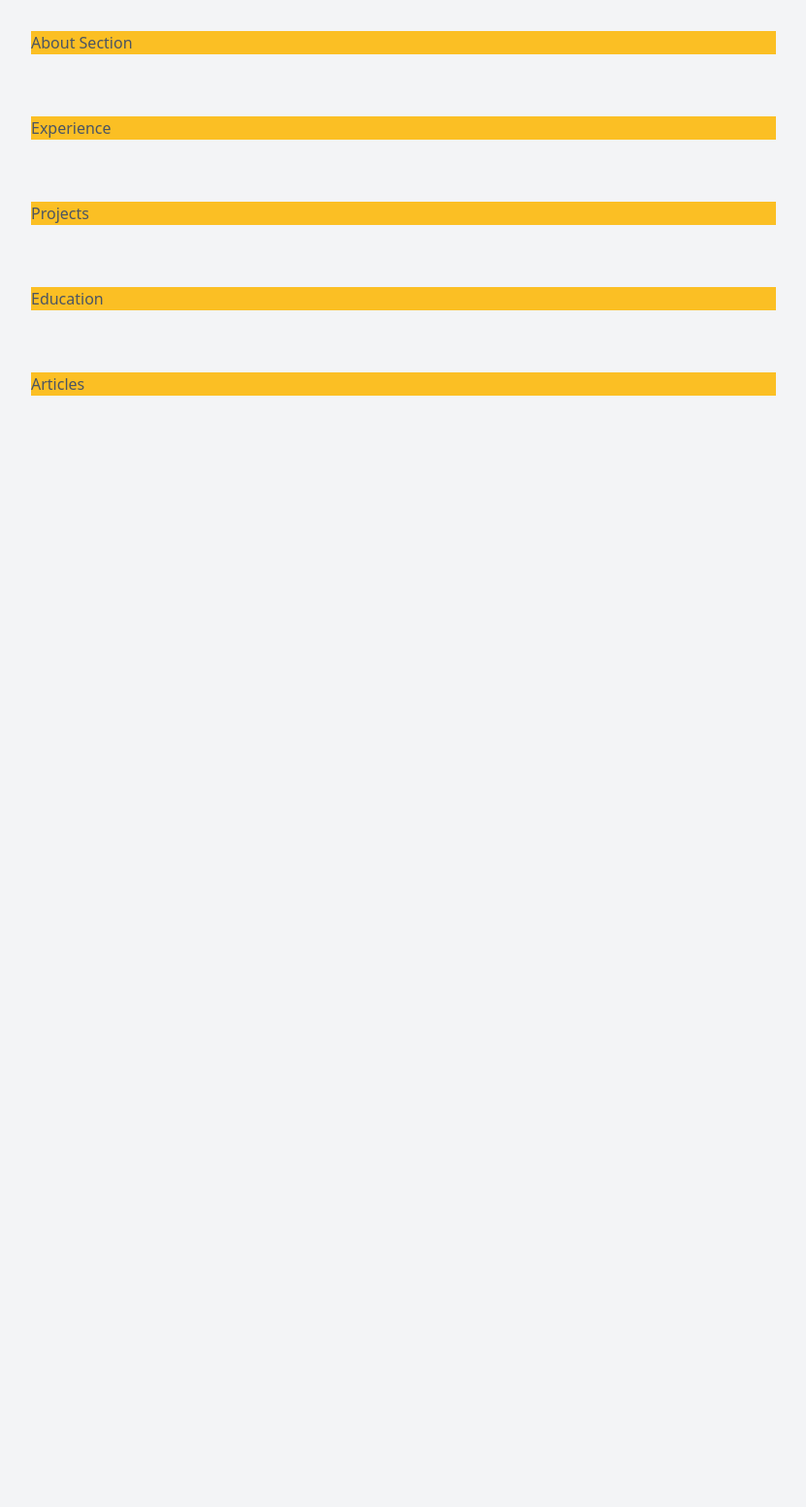
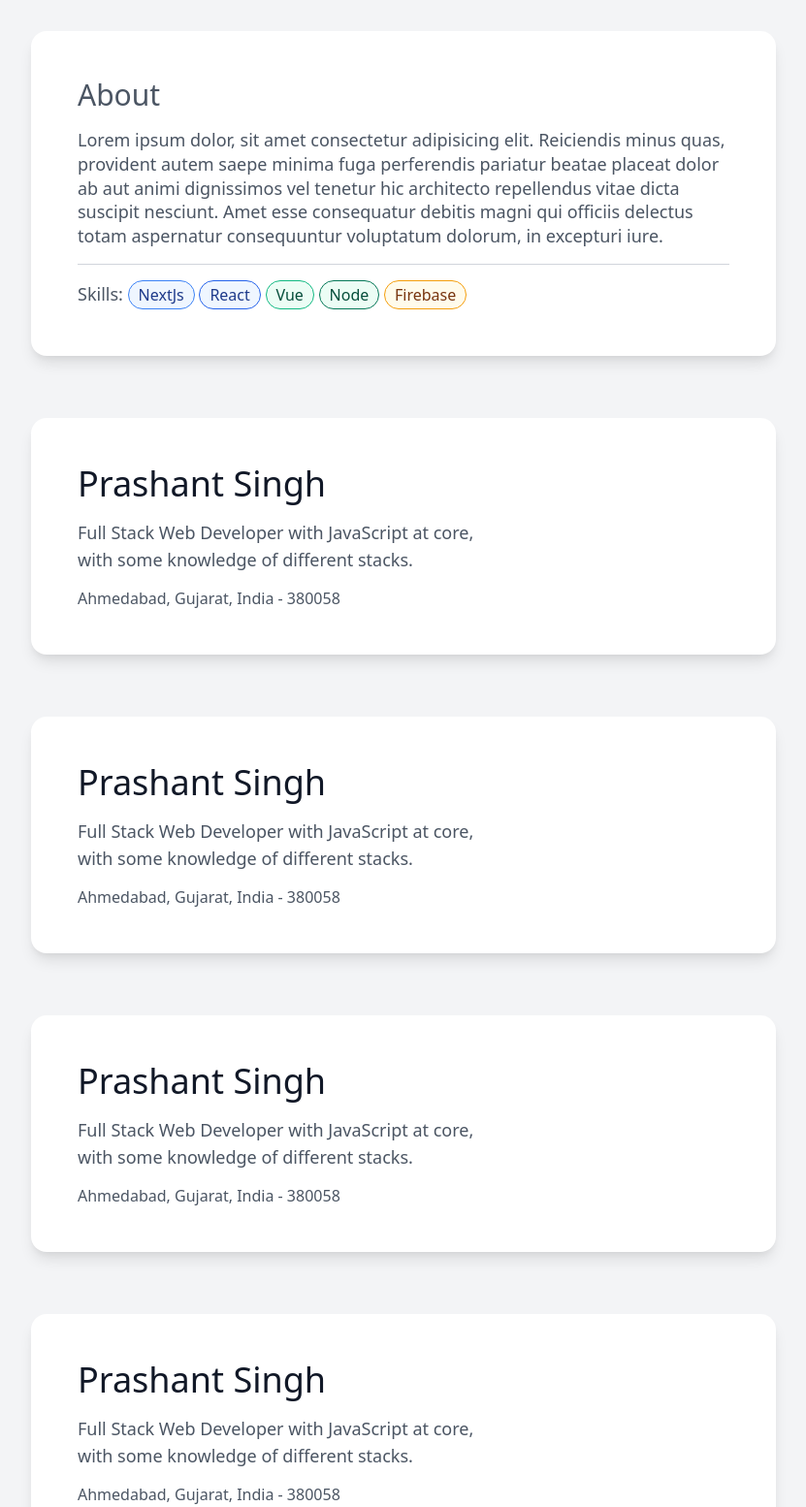
Before and after one commit to prashant1k99/portfolio-static, a website built with Vite: page index.html in a window 1280 px wide. Shown: the part 560-2114 px from the top of the page at 97% size, without its empty margins (224-1055 px from the left). Before the commit the page ends 1032 px from the top, so only its background shows below. Built offline with nearby package versions, Linux system fonts and the light colour scheme.

Commit message:
About Init

```diff
--- a/index.html
+++ b/index.html
@@ -9,14 +9,13 @@
 </head>
 <body class="bg-gray-100 dark:bg-gray-700 h-full w-full text-gray-600 dark:text-gray-300">
   <div class="max-w-4xl m-auto">
-    <div class="sm:m-16 space-y-10 sm:space-y-16">
-      <div class="bg-white dark:bg-gray-800 sm:rounded-2xl overflow-hidden sm:shadow-lg">
-        <div class="border-b-1 border-yellow-600">
-          <img class="h-36 sm:h-52 w-full object-cover object-center" src="assets/background-poster.png" alt="Prashant Portfolio Background Image" />
-        </div>
+    <div class="mx-4 my-8 sm:m-16 space-y-10 sm:space-y-16">
+      <!-- Overview Section -->
+      <div class="bg-white dark:bg-gray-800 rounded-2xl overflow-hidden sm:shadow-lg">
+        <img class="h-36 sm:h-52 w-full object-cover object-center" src="assets/background-poster.png" alt="Prashant Portfolio Background Image" />
         <div class="m-4 -mt-4 sm:m-12 sm:-mt-12">
           <div class="flex flex-row justify-between -mt-12 sm:-mt-20 items-center sm:items-end">
-            <div class="bg-yellow-600 rounded-full">
+            <div class="bg-gradient-to-tr to-blue-400 from-indigo-700 rounded-full">
               <img class="h-28 sm:h-32 w-100 rounded-full p-1" src="assets/image.JPG" alt="Prashant Profile Iamge" />
             </div>
             <div class="flex mt-6 sm:-mt-2 sm:mb-1 justify-center space-x-2">
@@ -82,15 +81,15 @@
             </div>
           </div>
           <div class="mt-6 sm:mt-3 sm:flex sm:justify-between">
-            <div class="text-left space-y-4 sm:w-8/12">
+            <div class="text-left space-y-4 sm:w-7/12">
               <h1 class="text-3xl sm:text-4xl text-gray-900 dark:text-gray-100 font-normal">Prashant Singh</h1>
-              <h2 class="sm:font-medium text-md leading-5 sm:text-lg">Full Stack Web Developer with JavaScript at core, with some knowledge of different stacks.</h2>
+              <h2 class="sm:font-medium text-md leading-5 sm:text-lg">Full Stack Web Developer &bull; JavaScript &bull; NodeJS &bull; ReactJs &bull; VueJs &bull; Angular</h2>
               <p class="font-medium leading-5">
                 Ahmedabad, Gujarat,<br class="md:hidden"/> India - 380058
               </p>
             </div>
             <hr class="mt-4 text-center sm:hidden w-full m-auto border-gray-100"/>
-            <div class="sm:w-3/12 mt-4 sm:mt-0 space-y-4 flex flex-col items-start">
+            <div class="sm:w-4/12 mt-4 sm:mt-0 space-y-4 flex flex-col items-start">
               <div class="flex justify-center items-center border-b-1 border-gray-600">
                 <img class="h-7 w-7 object-fit bg-gray-100 rounded-lg" src="https://cdn.rivuletdigital.com/rivuletdigital/uploads/2020/07/cropped-ms-icon-310x310-1-180x180.png" />
                 <h3 class="pl-2 font-semibold leading-4">Rivulet Digital</h3>
@@ -104,21 +103,98 @@
           </div>
         </div>
       </div>
-      <div class="bg-yellow-400">
-        About Section
+      <!-- Overview Section Ends -->
+
+      <!-- About Me Section -->
+      <div class="bg-white dark:bg-gray-800 rounded-2xl overflow-hidden sm:shadow-lg">
+        <div class="m-4 sm:m-12 space-y-4">
+          <h5 class="text-3xl">About</h5>
+          <div class="text-lg leading-snug">
+            Lorem ipsum dolor, sit amet consectetur adipisicing elit. Reiciendis minus quas, provident autem saepe minima fuga perferendis pariatur beatae placeat dolor ab aut animi dignissimos vel tenetur hic architecto repellendus vitae dicta suscipit nesciunt. Amet esse consequatur debitis magni qui officiis delectus totam aspernatur consequuntur voluptatum dolorum, in excepturi iure.
+          </div>
+          <hr class="border-gray-300 dark:border-gray-600"/>
+          <div class="text-lg">
+            Skills:
+            <div class="chip border-blue-500 bg-blue-50 text-blue-900">
+              NextJs
+            </div>
+            <div class="chip border-blue-600 bg-blue-50 text-blue-900">React</div>
+            <div class="chip border-green-500 bg-green-50 text-green-900">Vue</div>
+            <div class="chip border-green-700 bg-green-50 text-green-900">Node</div>
+            <div class="chip border-yellow-500 bg-yellow-50 text-yellow-900">Firebase</div>
+          </div>
+        </div>
       </div>
-      <div class="bg-yellow-400">
-        Experience
+      <!-- About Me Section Ends -->
+
+      <!-- Experience Section -->
+      <div class="bg-white dark:bg-gray-800 rounded-2xl overflow-hidden sm:shadow-lg">
+        <div class="m-4 sm:m-12">
+          <div class="mt-6 sm:mt-3 sm:flex sm:justify-between">
+            <div class="text-left space-y-4 sm:w-8/12">
+              <h1 class="text-3xl sm:text-4xl text-gray-900 dark:text-gray-100 font-normal">Prashant Singh</h1>
+              <h2 class="sm:font-medium text-md leading-5 sm:text-lg">Full Stack Web Developer with JavaScript at core, with some knowledge of different stacks.</h2>
+              <p class="font-medium leading-5">
+                Ahmedabad, Gujarat,<br class="md:hidden"/> India - 380058
+              </p>
+            </div>
+          </div>
+        </div>
       </div>
-      <div class="bg-yellow-400">
-        Projects
+      <!-- Experience Section Ends -->
+
+      <!-- Project Section -->
+      <div class="bg-white dark:bg-gray-800 rounded-2xl overflow-hidden sm:shadow-lg">
+        <div class="m-4 sm:m-12">
+          <div class="mt-6 sm:mt-3 sm:flex sm:justify-between">
+            <div class="text-left space-y-4 sm:w-8/12">
+              <h1 class="text-3xl sm:text-4xl text-gray-900 dark:text-gray-100 font-normal">Prashant Singh</h1>
+              <h2 class="sm:font-medium text-md leading-5 sm:text-lg">Full Stack Web Developer with JavaScript at core, with some knowledge of different stacks.</h2>
+              <p class="font-medium leading-5">
+                Ahmedabad, Gujarat,<br class="md:hidden"/> India - 380058
+              </p>
+            </div>
+          </div>
+        </div>
       </div>
-      <div class="bg-yellow-400">
-        Education
+      <!-- Project Section Ends -->
+
+      <!-- Education Section -->
+      <div class="bg-white dark:bg-gray-800 rounded-2xl overflow-hidden sm:shadow-lg">
+        <div class="m-4 sm:m-12">
+          <div class="mt-6 sm:mt-3 sm:flex sm:justify-between">
+            <div class="text-left space-y-4 sm:w-8/12">
+              <h1 class="text-3xl sm:text-4xl text-gray-900 dark:text-gray-100 font-normal">Prashant Singh</h1>
+              <h2 class="sm:font-medium text-md leading-5 sm:text-lg">Full Stack Web Developer with JavaScript at core, with some knowledge of different stacks.</h2>
+              <p class="font-medium leading-5">
+                Ahmedabad, Gujarat,<br class="md:hidden"/> India - 380058
+              </p>
+            </div>
+          </div>
+        </div>
       </div>
-      <div class="bg-yellow-400">
-        Articles
+      <!-- Education Section Ends -->
+
+      <!-- Articles Section -->
+      <div class="bg-white dark:bg-gray-800 rounded-2xl overflow-hidden sm:shadow-lg">
+        <div class="m-4 sm:m-12">
+          <div class="mt-6 sm:mt-3 sm:flex sm:justify-between">
+            <div class="text-left space-y-4 sm:w-8/12">
+              <h1 class="text-3xl sm:text-4xl text-gray-900 dark:text-gray-100 font-normal">Prashant Singh</h1>
+              <h2 class="sm:font-medium text-md leading-5 sm:text-lg">Full Stack Web Developer with JavaScript at core, with some knowledge of different stacks.</h2>
+              <p class="font-medium leading-5">
+                Ahmedabad, Gujarat,<br class="md:hidden"/> India - 380058
+              </p>
+            </div>
+          </div>
+        </div>
       </div>
+      <!-- Articles Section Ends -->
+
+      <!-- Credit Section -->
+      <footer class="text-center">
+        Made with Love By Prashant
+      </footer>
     </div>
   </div>
 </body>
--- a/tailwind.css
+++ b/tailwind.css
@@ -1,4 +1,8 @@
 @tailwind base;
 @tailwind components;
 
+.chip {
+  @apply py-0.5 rounded-full px-2.5 text-base border inline-block cursor-pointer;
+}
+
 @tailwind utilities;
```
